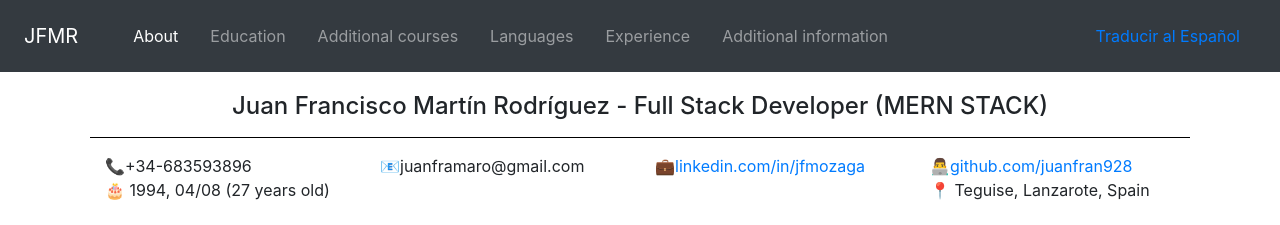
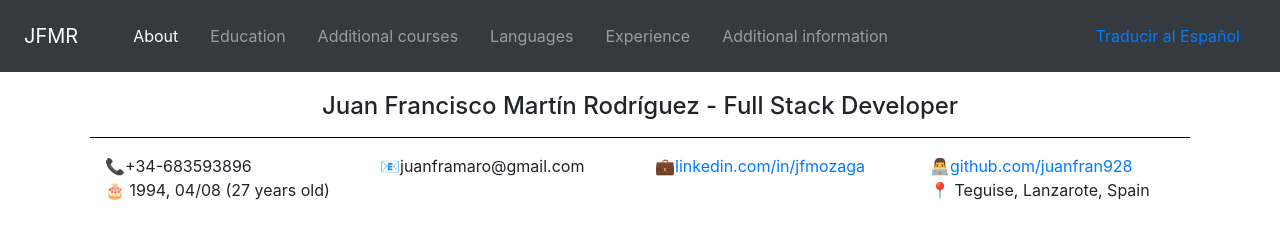
Before and after one commit to JuanFran928/english, a website built with Vite: page src/index.html in a window 1280 px wide. Shown: the top 225 px of the page. Built offline with nearby package versions, Linux system fonts and the light colour scheme.

Commit message:
modified index.html

```diff
--- a/src/index.html
+++ b/src/index.html
@@ -60,7 +60,7 @@
     <div class="card mt-5 border-0">
       <div class="row" id="home">
         <div class="card-body">
-          <h4 class="card-title text-center" id="home">Juan Francisco Martín Rodríguez - Full Stack Developer (MERN STACK)</h4>
+          <h4 class="card-title text-center" id="home">Juan Francisco Martín Rodríguez - Full Stack Developer</h4>
           <hr color="black">
           <div class="container">
             <div class="row ">
```
